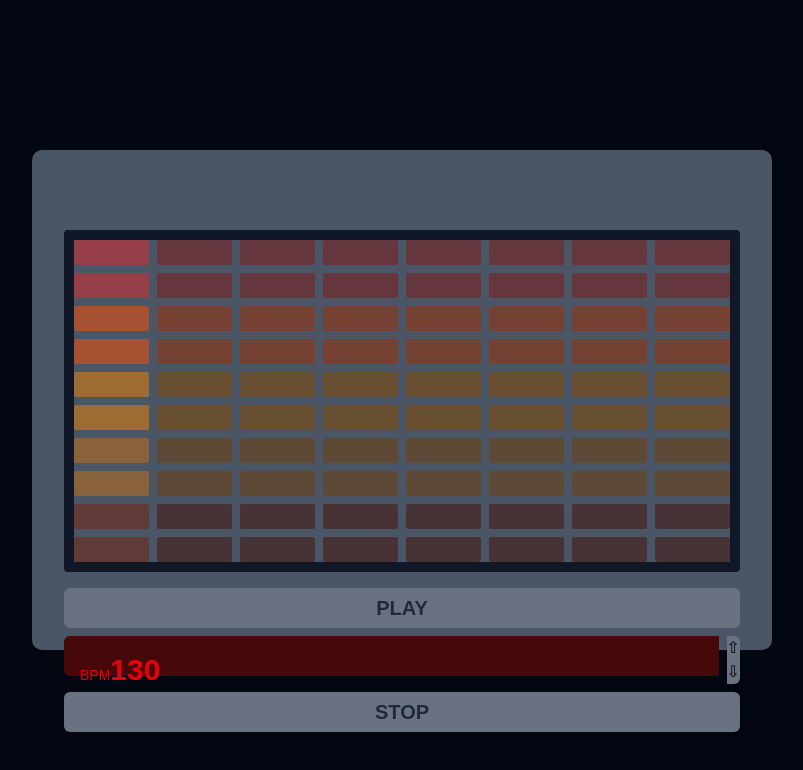
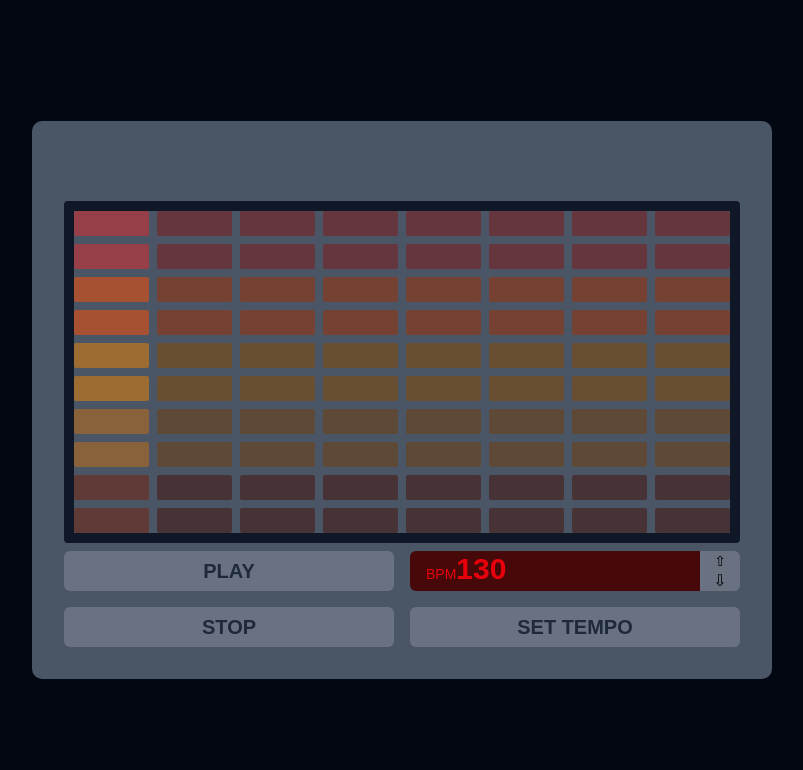
Before and after one commit to mite404/tr-08, a React (Vite) app: page / in a window 1280 px wide. Shown: the top 770 px of the page, without its empty margins (238-1041 px from the left). Built offline with nearby package versions, Linux system fonts and the light colour scheme.

Commit message:
Finished button styling

```diff
--- a/src/App.tsx
+++ b/src/App.tsx
@@ -2,8 +2,8 @@ import { useEffect, useRef, useState } from "react";
 import "./App.css";
 import { Pad } from "./components/Pad";
 import { Button } from "./components/Button";
-import { SetTempoBtn } from "./components/SetTempoBtn";
-import { createSequencer as createSequencer, togglePad } from "./sequencer";
+import { TempoDisplay } from "./components/TempoDisplay";
+import { createSequencer, togglePad } from "./sequencer";
 
 const initialGrid = [
   [false, false, false, false, false, false, false, false], // track 0
@@ -55,6 +55,7 @@ function App() {
   useEffect(() => {
     createSequencerRef.current = createSequencer(bpm, (step: number) => {
       setCurrentStep(step);
+      setBpm(bpm);
     });
   }, []);
 
@@ -85,11 +86,17 @@ function App() {
     }
   }
 
+  function handleSetBPM() {
+    if (createSequencerRef.current) {
+      createSequencerRef.current.updateBPM();
+    }
+  }
+
   return (
     // whole page container
     <div className="flex min-h-screen items-center justify-center bg-gray-950">
       {/* device container */}
-      <div className="h-[500px] rounded-xl bg-gray-600 p-4 pt-20 pr-8 pl-8">
+      <div className="rounded-xl bg-gray-600 p-4 pt-20 pr-8 pb-8 pl-8">
         {/* beat grid container */}
         <div className="rounded-md border-10 border-gray-900">
           {/* beat grid */}
@@ -112,15 +119,26 @@ function App() {
           </div>
         </div>
         {/* control buttons container */}
-        <div className="grid gap-2 pt-4">
-          <Button text="PLAY" onClick={handlePlayClick} />
-          <SetTempoBtn
-            bpmValue={bpm}
-            onClick={() => {
-              console.log("set tempo clicked");
-            }}
-          />
-          <Button text="STOP" onClick={handleStopClick} />
+        <div className="grid grid-cols-2 gap-4 pt-2">
+          <div className="">
+            <Button text="PLAY" customStyles="mb-4" onClick={handlePlayClick} />
+            <Button text="STOP" customStyles="" onClick={handleStopClick} />
+          </div>
+          {/* set tempo controls container */}
+          <div className="grid grid-cols-1">
+            <TempoDisplay
+              bpmValue={bpm}
+              onClick={() => {
+                console.log("set tempo clicked");
+              }}
+            />
+            <Button
+              text="SET TEMPO"
+              customStyles="mt-4"
+              onIncrementClick={handleSetBPM}
+              onDecrementClick={handleSetBPM}
+            />
+          </div>
         </div>
       </div>
     </div>
--- a/src/components/Button.tsx
+++ b/src/components/Button.tsx
@@ -1,12 +1,13 @@
 type ButtonProps = {
   text: string;
+  customStyles: string;
   onClick: () => void;
 };
 
-export function Button({ text, onClick }: ButtonProps) {
+export function Button({ text, customStyles, onClick }: ButtonProps) {
   return (
     <button
-      className={`flex aspect-3/1 h-10 w-full cursor-pointer items-center justify-center rounded-lg bg-gray-500 p-4 hover:opacity-80`}
+      className={`flex aspect-3/1 h-10 w-full cursor-pointer items-center justify-center rounded-lg bg-gray-500 p-4 hover:opacity-80 ${customStyles}`}
       onClick={onClick}
     >
       <span className="text-xl font-bold text-gray-800">{text}</span>
--- a/src/components/SetTempoBtn.tsx
+++ /dev/null
@@ -1,27 +0,0 @@
-type TempoBtnProps = {
-  bpmValue: number;
-  onClick: () => void;
-};
-
-export function SetTempoBtn({ bpmValue, onClick }: TempoBtnProps) {
-  return (
-    // BPM Display
-    <div className="flex gap-2">
-      <div
-        className={`aspect-3/1 h-10 w-full grow items-center rounded-tl-lg rounded-bl-lg bg-red-950 p-4`}
-      >
-        <span className="text-sm text-red-600">BPM</span>
-        <span className="text-3xl font-bold text-red-600">{bpmValue}</span>
-      </div>
-      {/* arrow container */}
-      <div className="flex flex-col">
-        <button className="cursor-pointer rounded-tr-lg bg-gray-500 hover:opacity-80">
-          ⇧
-        </button>
-        <button className="cursor-pointer rounded-br-lg bg-gray-500 hover:opacity-80">
-          ⇩
-        </button>
-      </div>
-    </div>
-  );
-}
--- /dev/null
+++ b/src/components/TempoDisplay.tsx
@@ -0,0 +1,28 @@
+type TempoBtnProps = {
+  bpmValue: number;
+  onClick: () => void;
+};
+
+export function TempoDisplay({ bpmValue, onClick }: TempoBtnProps) {
+  return (
+    // BPM Display
+    <div className="flex">
+      <div
+        className={`h-10 grow items-center rounded-tl-lg rounded-bl-lg bg-red-950 px-4`}
+      >
+        <span className="text-sm text-red-600">BPM</span>
+        <span className="text-3xl font-bold text-red-600">{bpmValue}</span>
+      </div>
+
+      {/* arrow container */}
+      <div className="flex h-10 flex-col">
+        <button className="flex h-1/2 w-10 cursor-pointer items-center justify-center rounded-tr-lg bg-gray-500 p-0 text-sm select-none hover:opacity-80">
+          ⇧
+        </button>
+        <button className="flex h-1/2 w-10 cursor-pointer items-center justify-center rounded-br-lg bg-gray-500 p-0 select-none hover:opacity-80">
+          ⇩
+        </button>
+      </div>
+    </div>
+  );
+}
--- a/src/sequencer.ts
+++ b/src/sequencer.ts
@@ -37,7 +37,7 @@ export function createSequencer(bpm: number, onStep: (step: number) => void) {
       }
     },
 
-    setBPM(newBPM: number) {
+    updateBPM(newBPM: number) {
       if (isPlaying && timerId !== null) {
         clearInterval(timerId);
 
```
